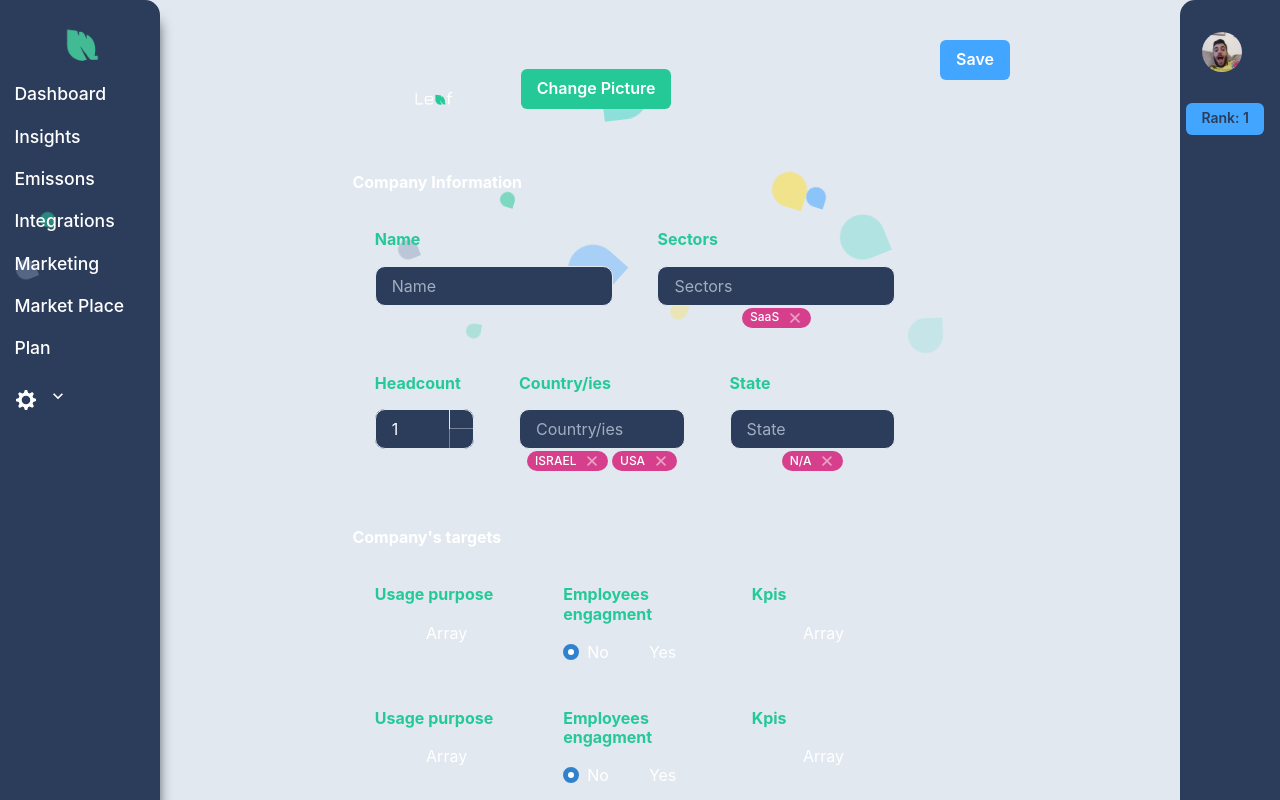
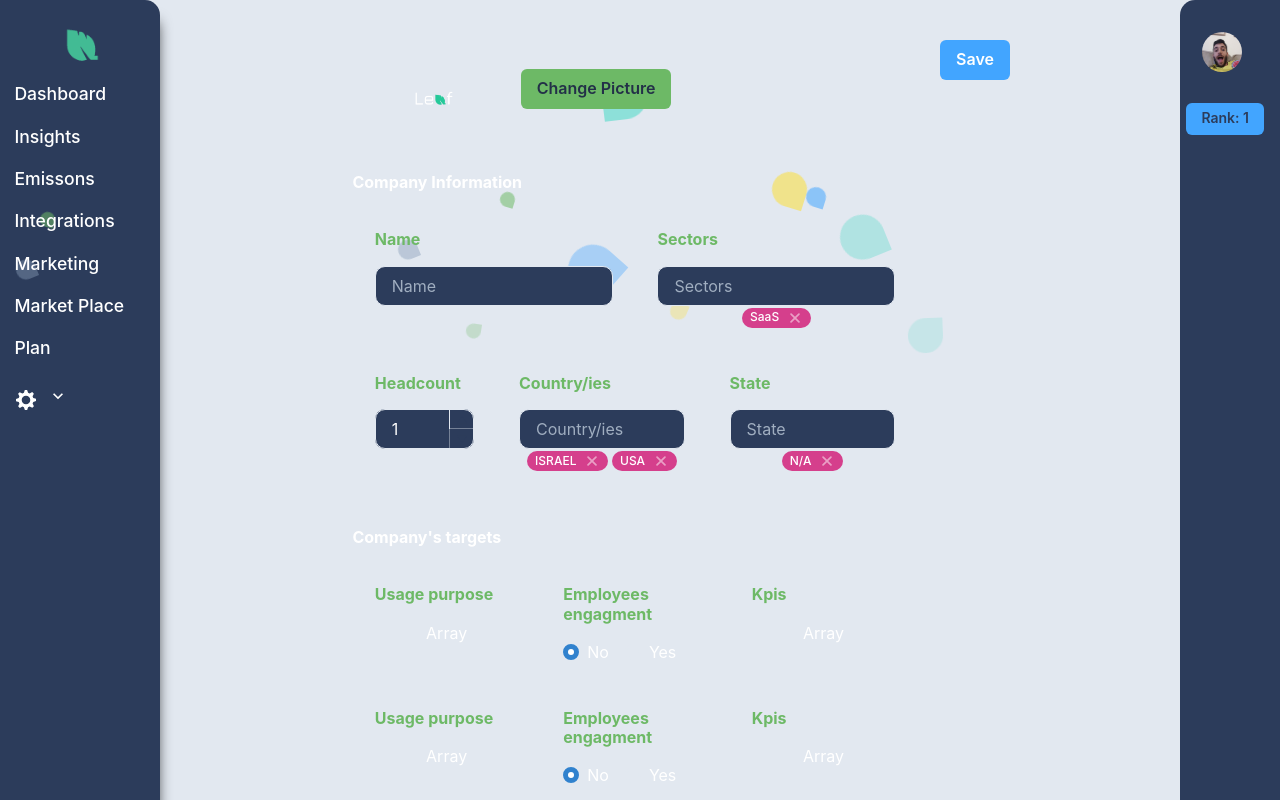
Before and after one commit to AssafWoo/Leaf-groot, a React (Create React App) app: page /settings in a window 1280 px wide. Shown: the top 800 px of the page. Built offline with nearby package versions, Linux system fonts and the light colour scheme.

Commit message:
changed green color

```diff
--- a/src/Modules/settings/company-details.js
+++ b/src/Modules/settings/company-details.js
@@ -8,7 +8,7 @@ import { Tag } from "@chakra-ui/tag"
 import { useCallback } from "react"
 import RankIcon from "../../Components/RankIcon/rank-icon"
 import SingleUser from "../../Components/UserAvatar/SingelUser"
-import { DarkTheme, MainGreen, MainGrey } from "../../Styles/colors"
+import { DarkerTheme, DarkTheme, MainGreen, MainGrey } from "../../Styles/colors"
 import { BoxSize, Flex } from "../../Styles/styles"
 
 const InputStyle = {borderRadius: '10px', color: 'gray.700', border: `1px sold ${MainGrey}`}
@@ -33,7 +33,7 @@ const CompanyDetails = ({companyDetails}) => {
             <Flex style={{marginBottom:'2rem'}}>
                 <BoxSize flexSize="3" isInvisible="true"><SingleUser desiredPhoto="company" />
                 </BoxSize>
-                <Button margin=".4rem" bg={MainGreen} colorScheme="white" variant="solid">Change Picture</Button>
+                <Button color={DarkerTheme} margin=".4rem" bg={MainGreen} colorScheme="white" variant="solid">Change Picture</Button>
                 <BoxSize flexSize="5" isInvisible="true"></BoxSize>
             </Flex>
 
--- a/src/Pages/main-dashboard.js
+++ b/src/Pages/main-dashboard.js
@@ -1,10 +1,17 @@
-import React, { useContext } from 'react';
+import React, { useContext, useEffect } from 'react';
 import { Flex  } from '../Styles/styles'
 import DashboardContent from '../Modules/dashboard/dashboard-content';
 import Store from '../Context/global/global-context';
 
 
 const Dashboard = () => {
+
+    useEffect(() => {
+        const fetchFunc = async () => {
+            const res = await fetch('http://localhost:9000/emissions');         }
+        fetchFunc();
+    }, [])
+
     const {state} = useContext(Store);
     return(
         <>
--- a/src/Styles/colors.js
+++ b/src/Styles/colors.js
@@ -1,7 +1,7 @@
 export const DarkTheme = '#2c3c5b';
 export const DarkerTheme = '#233048';
 export const Black = '#0D121B';
-export const MainGreen = '#25c998';
+export const MainGreen = '#6db966';
 export const MainGreenBlue = '#6DDDD0';
 export const MainBlue ='#42A5FF';
 export const MainYellow ='#FBDE37';
```
Also changed, not shown: package.json (+10 -0 lines), src/logo.svg (deleted), 1 other file (tests, documents, lock files or other folders).
